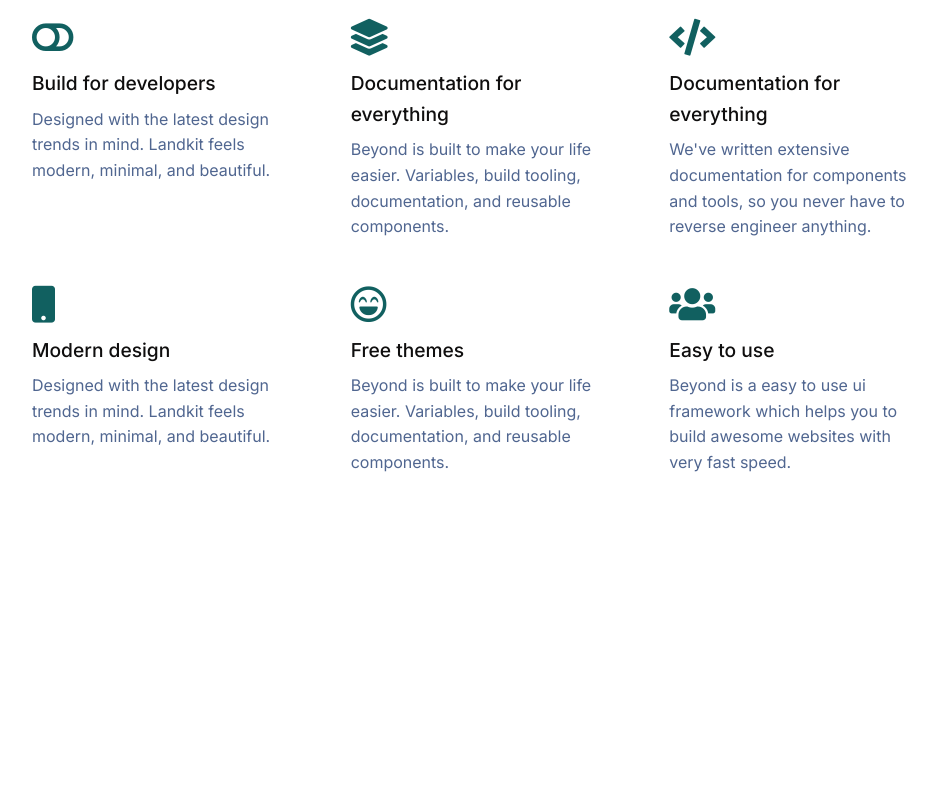
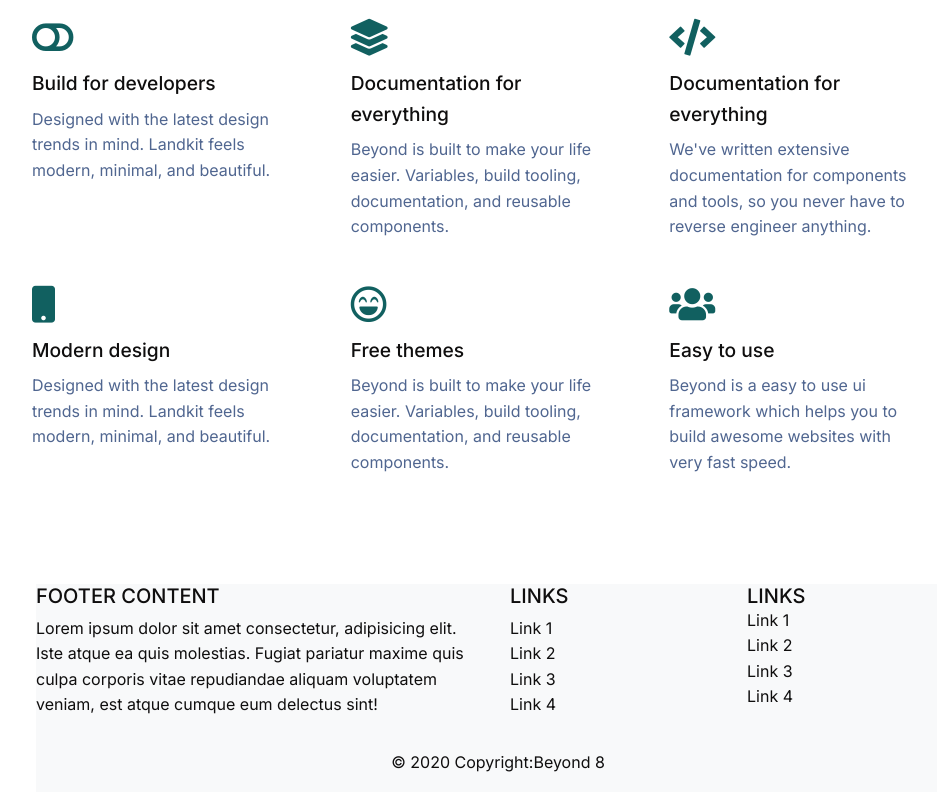
Before and after one commit to Ram-Moudgill/beyond8, a React (Create React App) app: page / in a window 1280 px wide. Shown: the part 599-1399 px from the top of the page, without its empty margins (142-1079 px from the left). Before the commit the page ends 1127 px from the top, so only its background shows below. Built offline with nearby package versions, Linux system fonts and the light colour scheme.

Commit message:
common changes

```diff
--- a/src/App.js
+++ b/src/App.js
@@ -2,6 +2,7 @@
 import Navbar from './components/Navbar'
 import Main from './components/Main'
 import { BrowserRouter, Route, Switch } from 'react-router-dom'
+import Footer from './components/Footer'
 const App = () => {
   return (
     <BrowserRouter>
@@ -12,6 +13,7 @@
             <Route exact path='/' component={Main} />
           </Switch>
         </main>
+        <Footer></Footer>
       </div>
     </BrowserRouter>
   )
--- /dev/null
+++ b/src/components/Footer.js
@@ -0,0 +1,88 @@
+import React from 'react'
+
+const Footer = () => {
+  return (
+    <div className='row m-0 mt-5 p-2'>
+      <div className='col-md-10 col-lg-9  mx-auto'>
+        <footer className='bg-light text-black  text-lg-start'>
+          <div className='container p-0'>
+            <div className='row p-0'>
+              <div className='col-lg-6 col-md-12 mb-4 mb-md-0'>
+                <h5 className='text-uppercase'>Footer Content</h5>
+
+                <p className='card__text'>
+                  Lorem ipsum dolor sit amet consectetur, adipisicing elit. Iste
+                  atque ea quis molestias. Fugiat pariatur maxime quis culpa
+                  corporis vitae repudiandae aliquam voluptatem veniam, est
+                  atque cumque eum delectus sint!
+                </p>
+              </div>
+
+              <div className='col-lg-3 col-md-6 mb-4 mb-md-0'>
+                <h5 className='text-uppercase'>Links</h5>
+
+                <ul className='list-unstyled mb-0'>
+                  <li>
+                    <a href='#!' className='text-black'>
+                      Link 1
+                    </a>
+                  </li>
+                  <li>
+                    <a href='#!' className='text-black'>
+                      Link 2
+                    </a>
+                  </li>
+                  <li>
+                    <a href='#!' className='text-black'>
+                      Link 3
+                    </a>
+                  </li>
+                  <li>
+                    <a href='#!' className='text-black'>
+                      Link 4
+                    </a>
+                  </li>
+                </ul>
+              </div>
+
+              <div className='col-lg-3 col-md-6 mb-4 mb-md-0'>
+                <h5 className='text-uppercase mb-0'>Links</h5>
+
+                <ul className='list-unstyled'>
+                  <li>
+                    <a href='#!' className='text-black'>
+                      Link 1
+                    </a>
+                  </li>
+                  <li>
+                    <a href='#!' className='text-black'>
+                      Link 2
+                    </a>
+                  </li>
+                  <li>
+                    <a href='#!' className='text-black'>
+                      Link 3
+                    </a>
+                  </li>
+                  <li>
+                    <a href='#!' className='text-black'>
+                      Link 4
+                    </a>
+                  </li>
+                </ul>
+              </div>
+            </div>
+          </div>
+          <div className='text-center p-3'>
+            © 2020 Copyright:
+            <a className='text-black' href='#'>
+              Beyond 8
+            </a>
+          </div>
+        </footer>
+      </div>
+    </div>
+  )
+}
+
+export default Footer
--- a/src/index.css
+++ b/src/index.css
@@ -101,3 +101,6 @@
     text-align: center;
   }
 }
+a {
+  text-decoration: none;
+}
```
Also changed, not shown: 2 other files (tests, documents, lock files or other folders).
